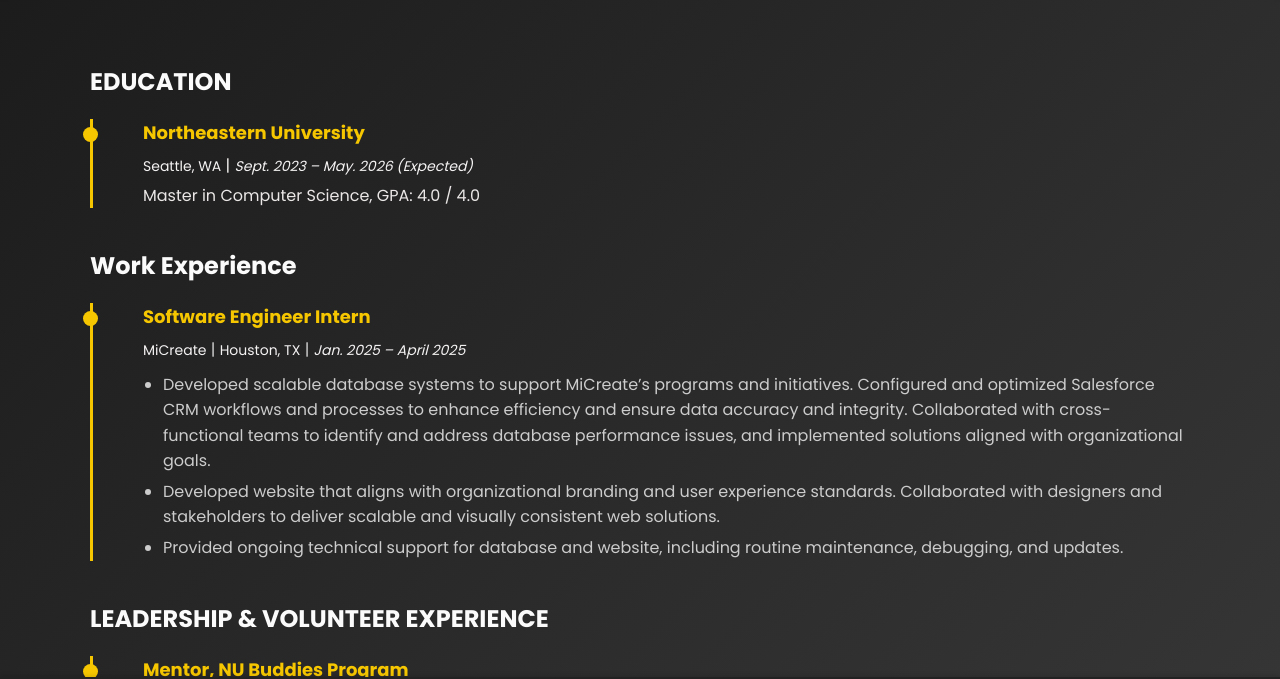
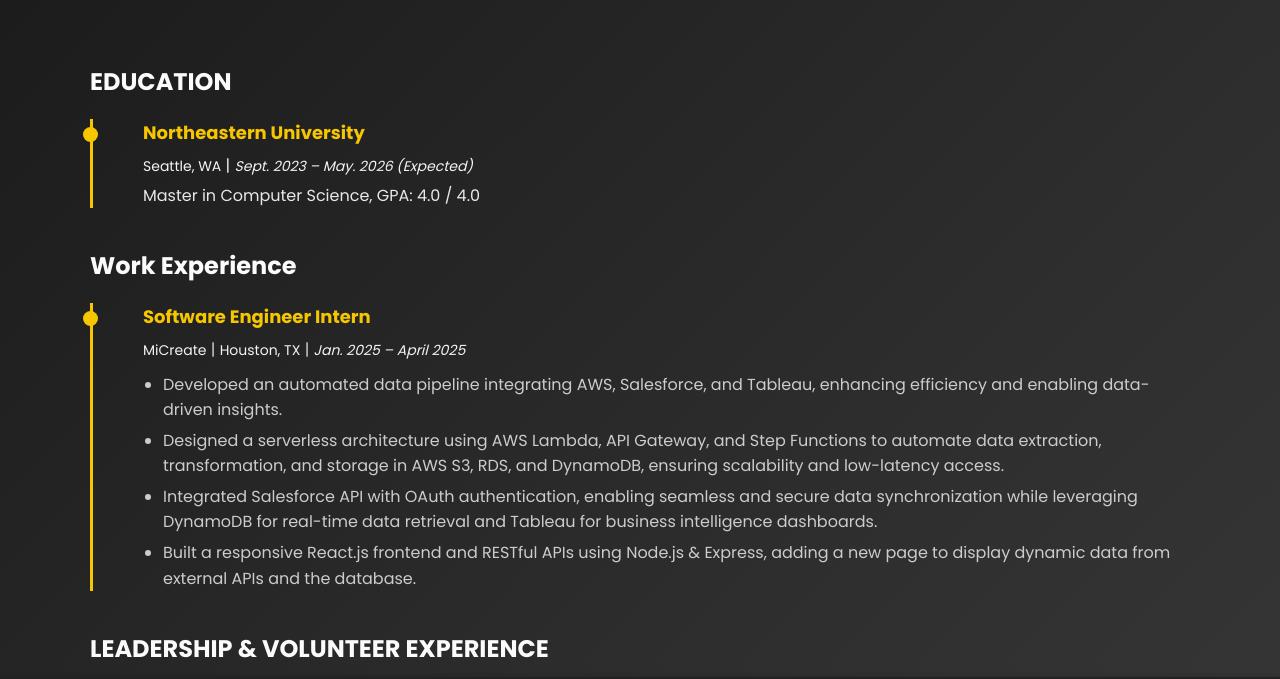
Before and after one commit to averylAL/averylAL.github.io, a plain HTML site: page aboutme/aboutme.html in a window 1280 px wide. Shown: the part 63-742 px from the top of the page. Drawn offline with Linux system fonts and the light colour scheme.

Commit message:
add project

```diff
--- a/aboutme/aboutme.html
+++ b/aboutme/aboutme.html
@@ -45,14 +45,10 @@
             </p>
             </div>
             <ul class="responsibilities">
-            <li>Developed scalable database systems to support MiCreate’s programs and initiatives.
-                Configured and optimized Salesforce CRM workflows and processes to enhance
-                efficiency and ensure data accuracy and integrity. Collaborated with
-                cross-functional teams to identify and address database performance issues,
-                and implemented solutions aligned with organizational goals.</li>
-            <li>Developed website that aligns with organizational branding and user experience standards. Collaborated with
-                designers and stakeholders to deliver scalable and visually consistent web solutions.</li>
-            <li>Provided ongoing technical support for database and website, including routine maintenance, debugging, and updates.</li>
+            <li>Developed an automated data pipeline integrating AWS, Salesforce, and Tableau, enhancing efficiency and enabling data-driven insights.</li>
+            <li>Designed a serverless architecture using AWS Lambda, API Gateway, and Step Functions to automate data extraction, transformation, and storage in AWS S3, RDS, and DynamoDB, ensuring scalability and low-latency access.</li>
+            <li>Integrated Salesforce API with OAuth authentication, enabling seamless and secure data synchronization while leveraging DynamoDB for real-time data retrieval and Tableau for business intelligence dashboards.</li>
+            <li>Built a responsive React.js frontend and RESTful APIs using Node.js & Express, adding a new page to display dynamic data from external APIs and the database.</li>
             </ul>
         </div>
         </div>
```
Also changed, not shown: creationhub/creationhub.html (+20 -3 lines), images/music.png (added), 2 other files.
